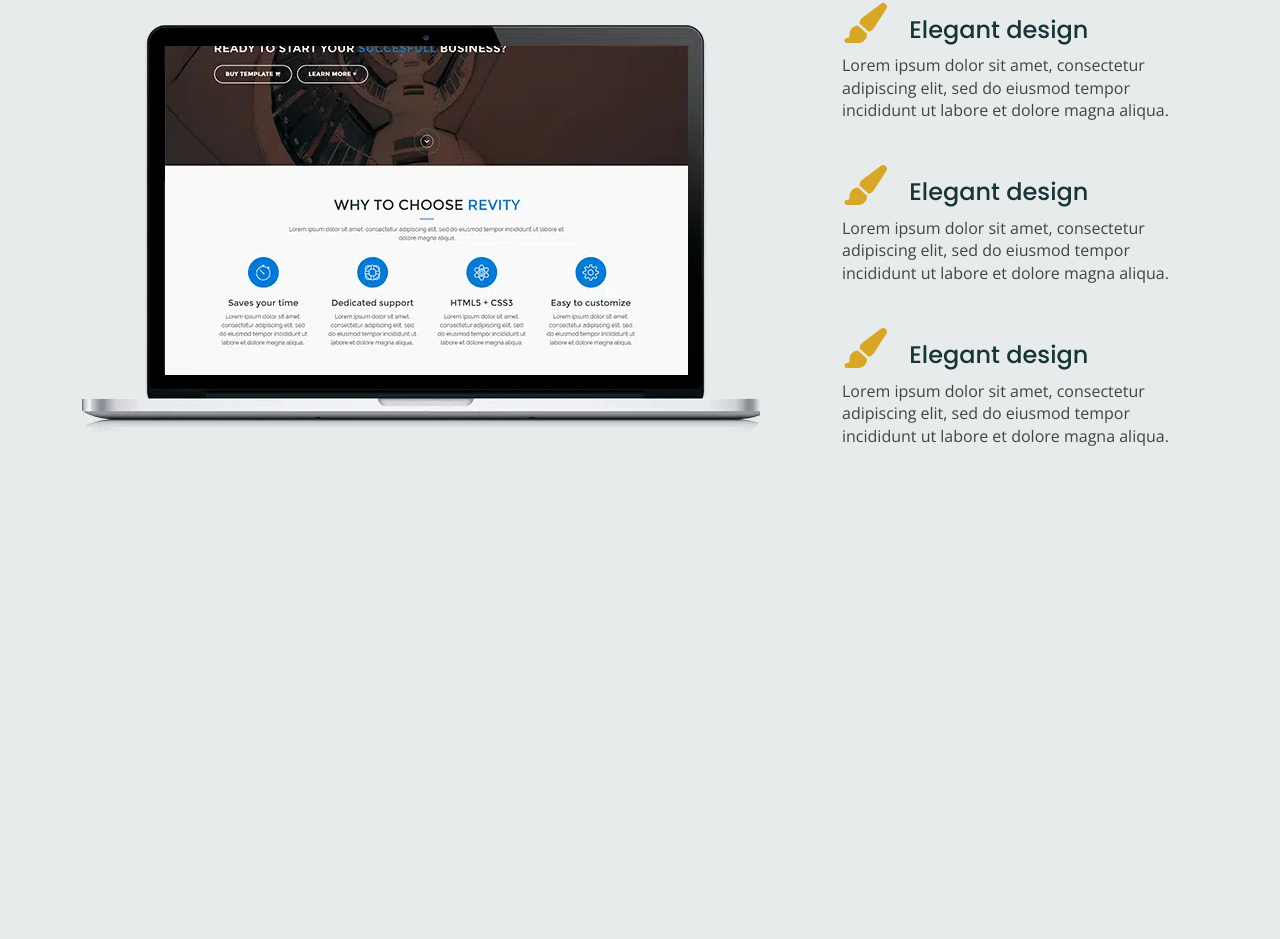
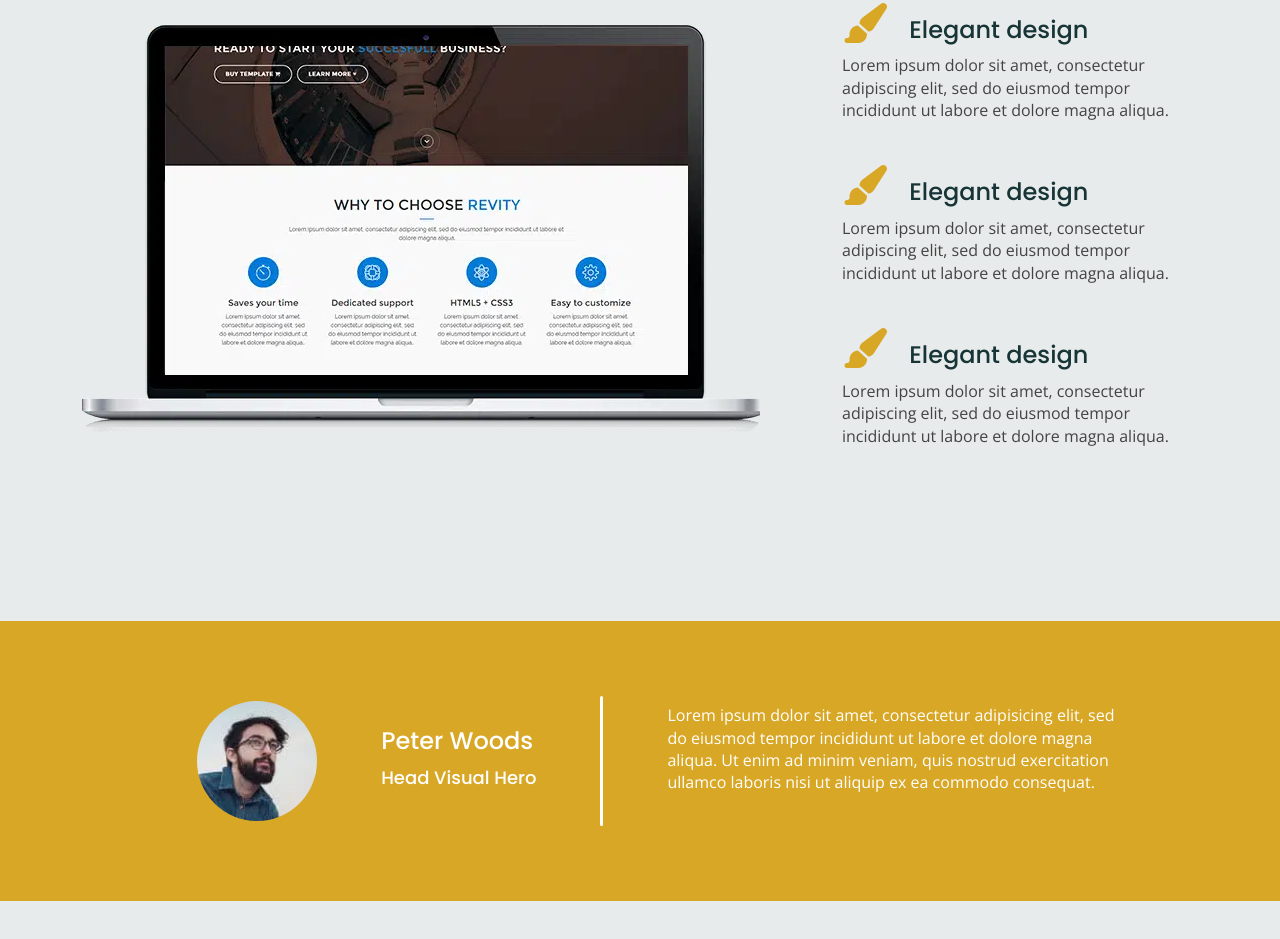
Before and after one commit to rockeyrai/projectT, a plain HTML site: page project/index.html in a window 1280 px wide. Shown: the part 1812-2751 px from the top of the page. Before the commit the page ends 2433 px from the top, so only its background shows below. Drawn offline with nearby package versions, Linux system fonts and the light colour scheme.

Commit message:
sub-feature section

```diff
--- a/project/assets/css/style.css
+++ b/project/assets/css/style.css
@@ -304,3 +304,48 @@ ol {
   color: var(--primary-color);
   margin-right: 1rem;
 }
+
+.sub-feature{
+  width: 100%;
+  height: 35vh;
+  display: flex;
+  justify-content: center;
+  align-items: center;
+  gap: 4rem;
+  background-color: var(--primary-color);
+  margin-bottom: 10rem;
+}
+
+.sub-feature p,
+.sub-feature h4,
+.sub-feature h5 {
+  color: var(--white-color);
+}
+.sub-feature img{
+  height: 120px;
+  width: 120px;
+  border-radius: 50%;
+  object-fit: cover;
+}
+
+.vertical-hr {
+  width: 3px;
+  height: 130px;
+  background: var(--white-color);
+  border: none;
+  border-radius: 3rem;
+  opacity: 1;
+}
+
+.sub-feature div:first-child {
+  display: flex;
+  justify-content: end;
+  align-items: center;
+  gap: 4rem;
+  width: 50%;
+}
+
+.sub-feature-right{
+  width: 50%;
+  padding-right: 10rem;
+}
--- a/project/index.html
+++ b/project/index.html
@@ -121,8 +121,8 @@
       </div>
       <div class="row">
         <div class="col-8">
-          <figure><img src="./assets/public/index-02.png.webp" style="border-radius: 1rem;"
-              alt="group photo" /></figure>
+          <figure><img src="./assets/public/index-02.png.webp" style="border-radius: 1rem;" alt="group photo" />
+          </figure>
         </div>
         <div class="col-4 feature-box">
           <div>
@@ -143,6 +143,21 @@
         </div>
       </div>
   </section>
+  <section class="sub-feature">
+    <div>
+      <img src="./assets/public/index-03.jpg.webp" />
+      <div>
+        <h4>Peter Woods</h4>
+        <h5> Head Visual Hero</h5>
+      </div>
+      <hr class="vertical-hr">
+    </div>
+    <div class="sub-feature-right">
+      <p>Lorem ipsum dolor sit amet, consectetur adipisicing elit, sed do eiusmod tempor incididunt ut labore et dolore
+        magna aliqua. Ut enim ad minim veniam, quis nostrud exercitation ullamco laboris nisi ut aliquip ex ea commodo
+        consequat.</p>
+    </div>
+  </section>
   <script src="./assets/js/bootstrap.bundle.min.js"></script>
   <script src="./assets/js/script.js"></script>
 </body>
```
Also changed, not shown: project/assets/public/index-03.jpg.webp (added).
